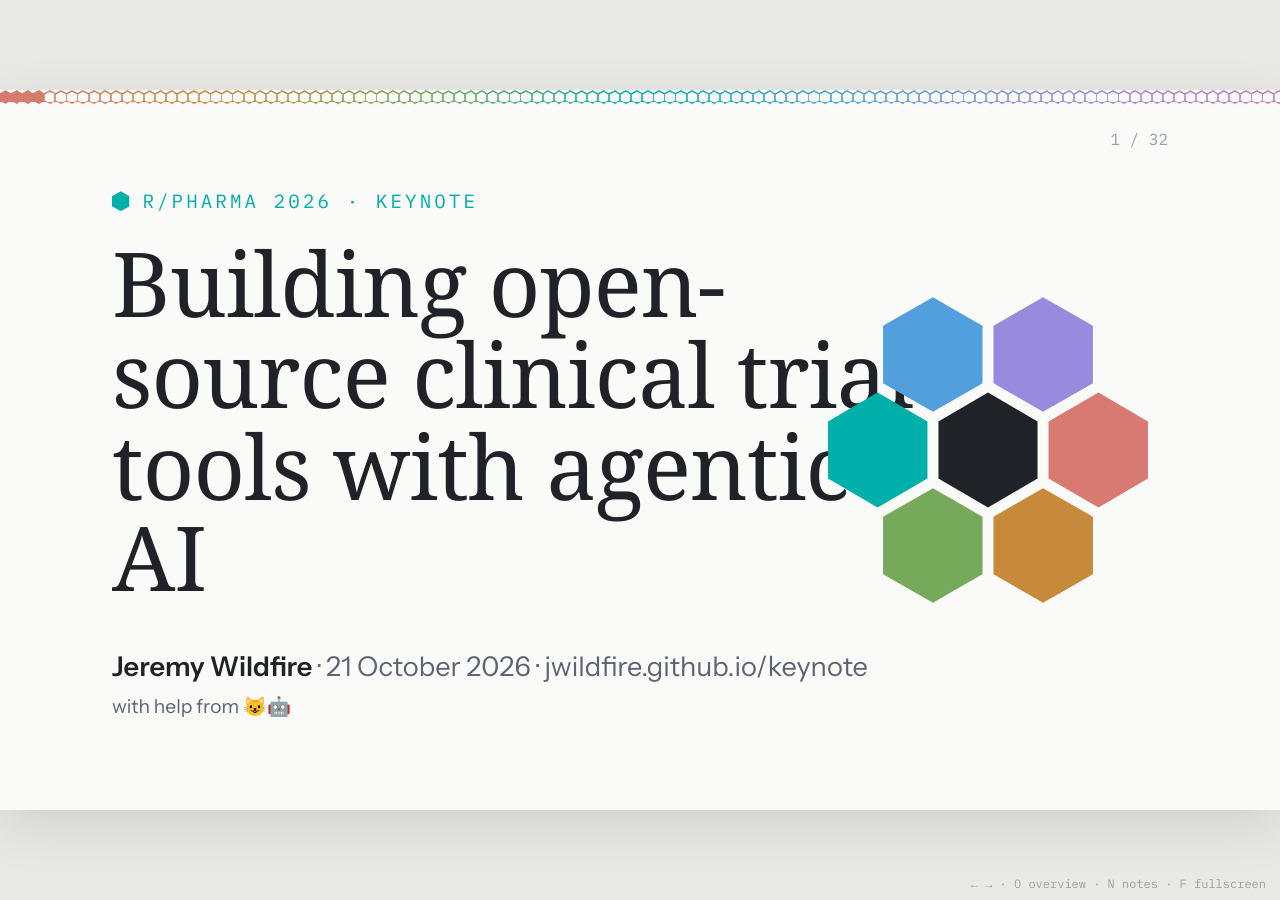
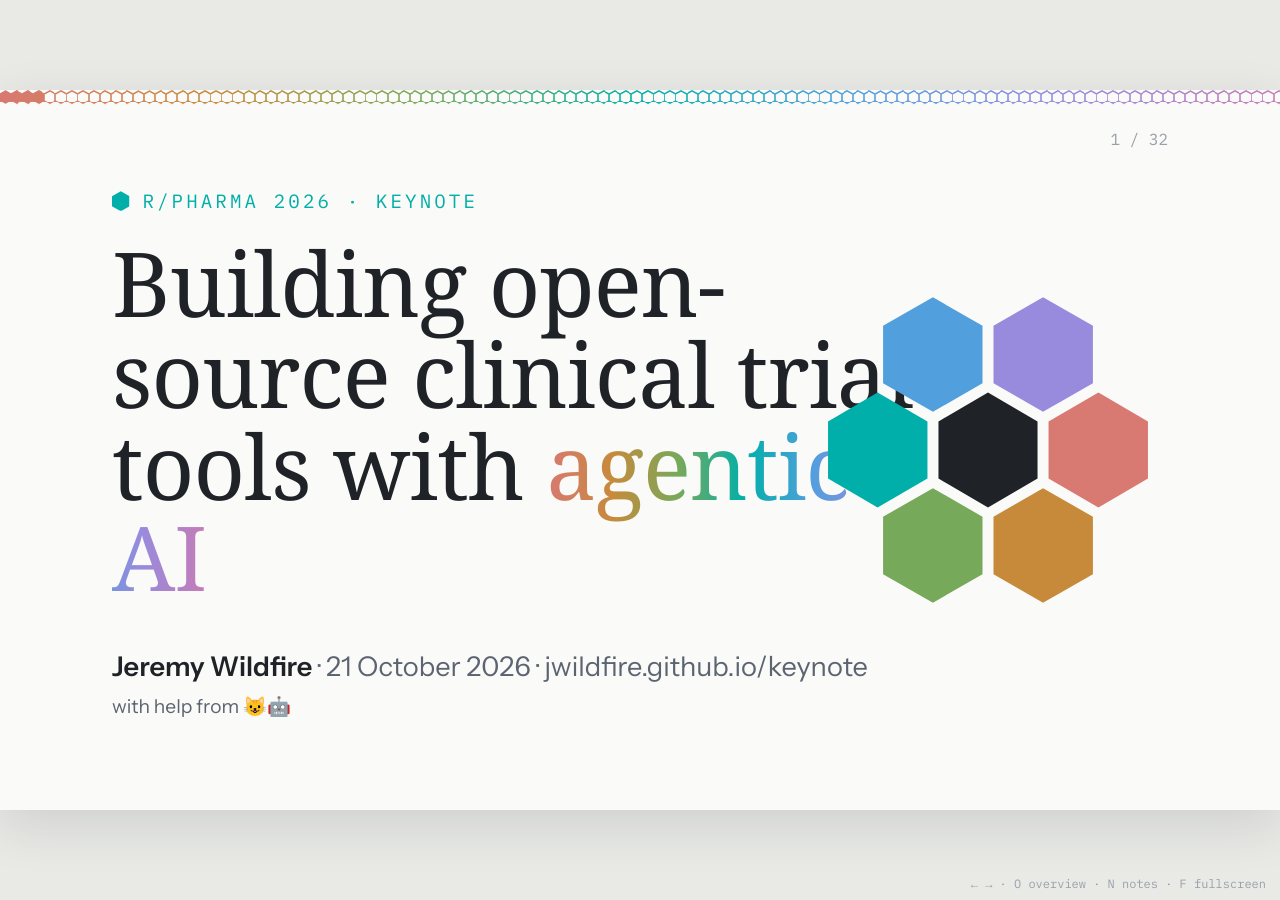
Before and after one commit to jwildfire/jwildfire.github.io, a Jekyll site: the page keynote/slides.html, which Jekyll copies as it is, in a window 1280 px wide. Built offline with Jekyll 4.4.1, drawn with Linux system fonts in a browser that asks for light colours; some web fonts are replaced.

Commit message:
Keynote: 'agentic AI' on the title in spectrum lettering
Co-Authored-By: Claude Opus 5.5 <noreply@anthropic.com>

```diff
--- a/keynote/slides.html
+++ b/keynote/slides.html
@@ -118,6 +118,8 @@
     .s-title h1 { max-width: 1060px; }
     .s-title .byline { margin-top: 56px; font-size: 34px; color: var(--soft); }
     .s-title .byline strong { color: var(--ink); font-weight: 600; }
+    /* The title's one flourish: two words in the spectrum gradient, matching the logo. */
+    .s-title .spectrum { background: var(--spec-gradient); -webkit-background-clip: text; background-clip: text; color: transparent; }
     .s-title .byline { margin-bottom: 0; }
     .s-title .cameo { margin: 10px 0 0; font-size: 24px; color: var(--soft); }
     .s-title .mark { position: absolute; right: 150px; top: 50%; width: 430px; height: 430px; margin-top: -215px; }
@@ -312,7 +314,7 @@
         <polygon points="66.0,5.6 80.5,13.9 80.5,30.6 66.0,38.9 51.6,30.6 51.6,13.9" fill="#988bdd"/>
       </svg>
       <p class="kicker">R/Pharma 2026 · Keynote</p>
-      <h1>Building open-source clinical trial tools with agentic AI</h1>
+      <h1>Building open-source clinical trial tools with <span class="spectrum">agentic AI</span></h1>
       <p class="byline"><strong>Jeremy Wildfire</strong> · 21 October 2026 · jwildfire.github.io/keynote</p>
       <p class="cameo">with help from 😺🤖</p>
       <aside class="notes">Title slide. Working title from the keynote page — confirm or replace once the outline lands.</aside>
```
